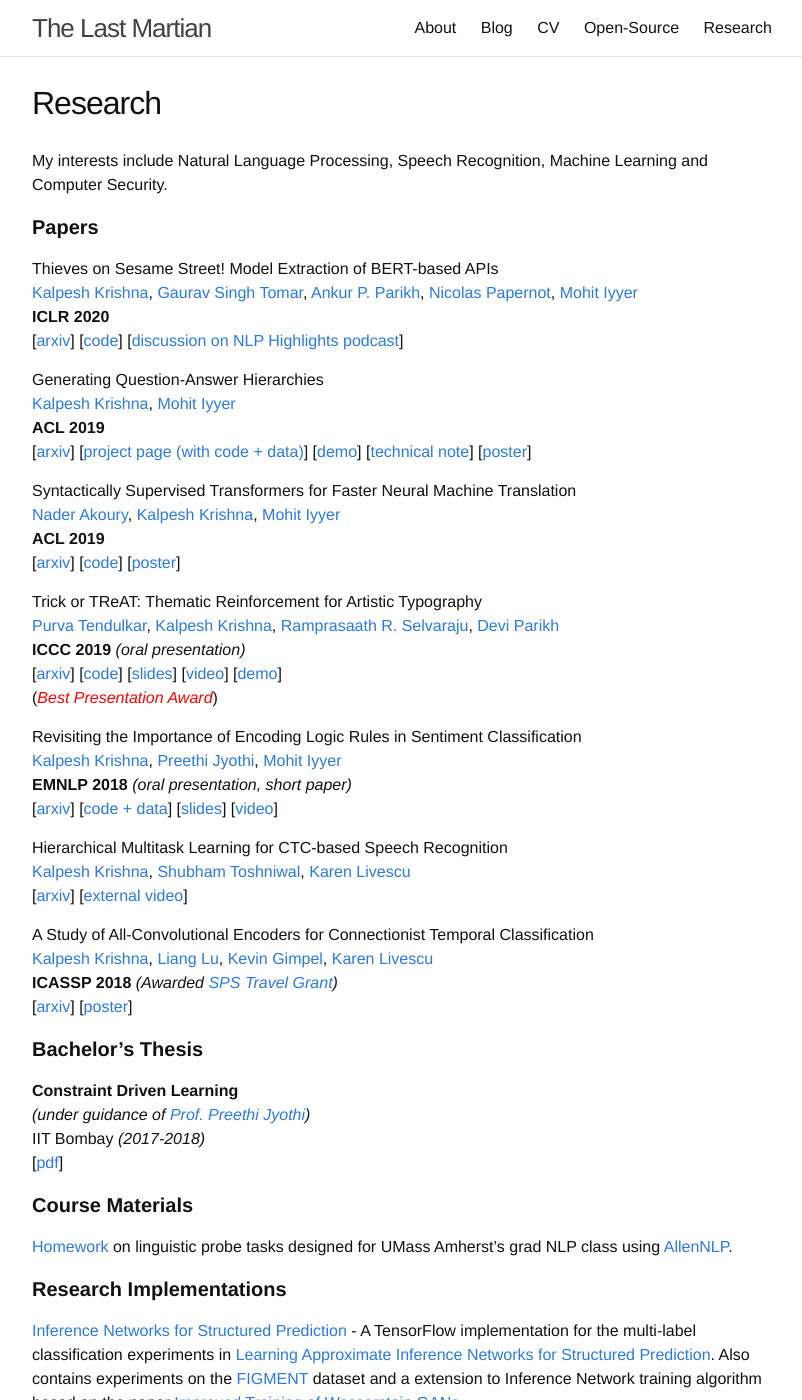
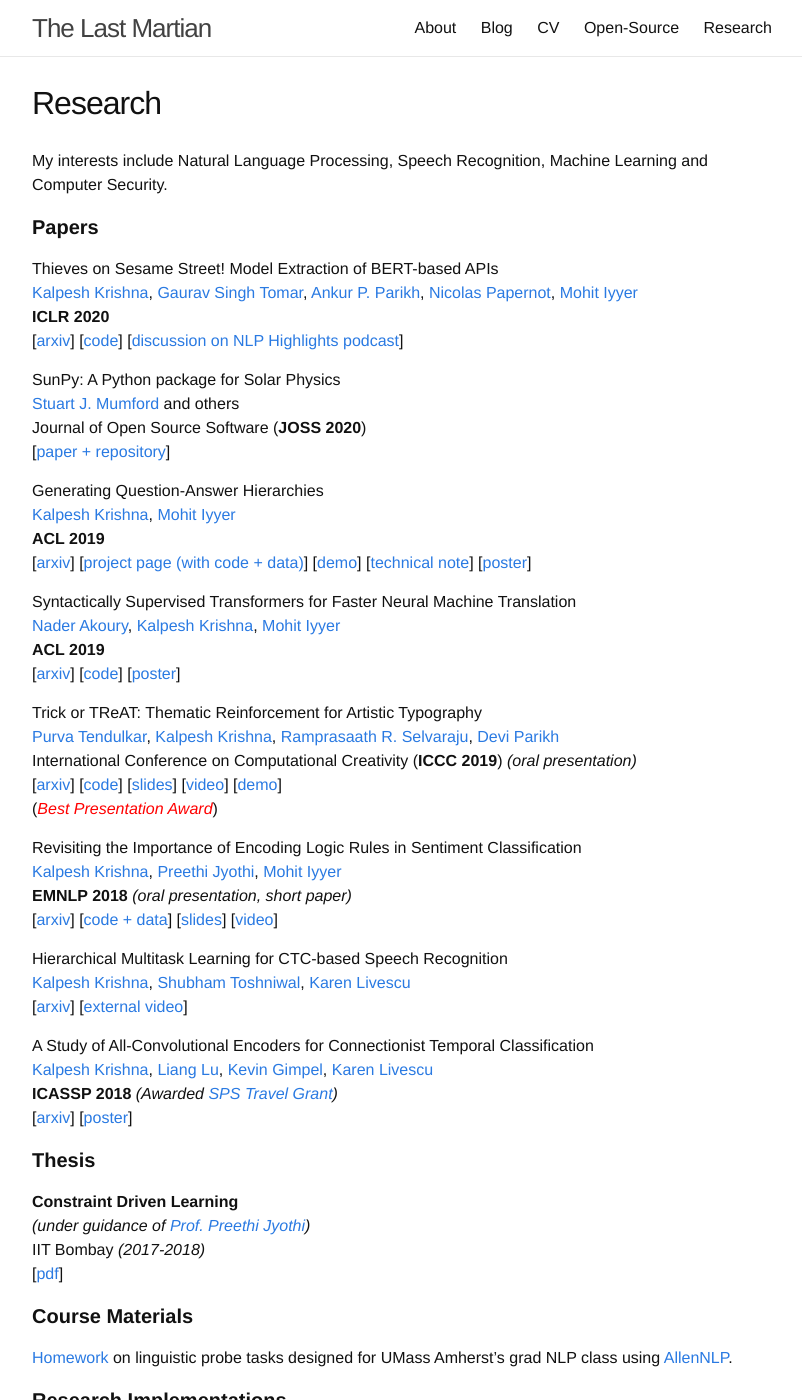
Before and after one commit to martiansideofthemoon/martiansideofthemoon.github.io, a Jekyll site: the page built from _pages/research.md, in a window 1280 px wide and 1400 px high. Shown: the whole window, without its empty margins (238-1040 px from the left). Built offline with Jekyll 4.4.1, drawn with Linux system fonts in a browser that asks for light colours; comment, search, counter and statistics services are not loaded.

Commit message:
Adding JOSS, blog updates

```diff
--- a/_pages/research.md
+++ b/_pages/research.md
@@ -12,6 +12,11 @@ Thieves on Sesame Street! Model Extraction of BERT-based APIs
 **ICLR 2020**
 \[[arxiv](https://arxiv.org/abs/1910.12366)\] \[[code](https://github.com/google-research/language/tree/master/language/bert_extraction)\] \[[discussion on NLP Highlights podcast](https://soundcloud.com/nlp-highlights/104-model-distillation-with-victor-sanh-and-thomas-wolf#t=8:00)\]
 
+SunPy: A Python package for Solar Physics
+[Stuart J. Mumford](http://stuartmumford.uk/) and others
+Journal of Open Source Software (**JOSS 2020**)
+\[[paper + repository](https://joss.theoj.org/papers/10.21105/joss.01832)\]
+
 Generating Question-Answer Hierarchies
 [Kalpesh Krishna](http://martiansideofthemoon.github.io/), [Mohit Iyyer](https://people.cs.umass.edu/~miyyer/)
 **ACL 2019**
@@ -24,7 +29,7 @@ Syntactically Supervised Transformers for Faster Neural Machine Translation
 
 Trick or TReAT: Thematic Reinforcement for Artistic Typography
 [Purva Tendulkar](http://purvaten.github.io/), [Kalpesh Krishna](http://martiansideofthemoon.github.io/), [Ramprasaath R. Selvaraju](https://ramprs.github.io/), [Devi Parikh](https://www.cc.gatech.edu/~parikh/)
-**ICCC 2019** *(oral presentation)*
+International Conference on Computational Creativity (**ICCC 2019**) *(oral presentation)*
 \[[arxiv](https://arxiv.org/abs/1903.07820)\] \[[code](https://github.com/purvaten/treat)\] \[[slides](https://purvaten.github.io/data/TReAT-talk.pdf)\] \[[video](https://photos.google.com/share/AF1QipNFg9TYf2Wk6z6zKg3I3rT7jiWoH97cRVIQ-_JrZwIUUMqkyWHomVc1Lv1UGduraA/photo/AF1QipOm-e6jFA3Im9eiHt79R-A0j36CSVCoqSeU_VZG?key=dDFhdGlYUV9yVkUzOW5YaFlaeXdhMGQ1UHZ0QnZ3)\] \[[demo](http://doodle.cloudcv.org/)\]
 (<a style="color:red" href="https://twitter.com/jmacunha/status/1142184529026662400"><i>Best Presentation Award</i></a>)
 
@@ -42,7 +47,7 @@ A Study of All-Convolutional Encoders for Connectionist Temporal Classification
 **ICASSP 2018** *(Awarded [SPS Travel Grant](https://signalprocessingsociety.org/events/sps-travel-grants))*
 \[[arxiv](https://arxiv.org/abs/1710.10398)\] \[[poster](https://sigport.org/sites/default/files/docs/study-convolutional-encoders.pdf)\]
 
-#### **Bachelor's Thesis**
+#### **Thesis**
 
 **Constraint Driven Learning**
 *(under guidance of [Prof. Preethi Jyothi](https://www.cse.iitb.ac.in/~pjyothi/))*
--- a/_posts/2020-02-10-model-extraction-bert.markdown
+++ b/_posts/2020-02-10-model-extraction-bert.markdown
@@ -82,11 +82,11 @@ These results suggest that the closeness of the queries to the original training
 
 ### Is it possible to defend APIs against model extraction?
 
-We investigated two strategies to defend APIs against model extraction --- 1) membership classification 2) API watermarking. While **both defenses were effective to some degree, they work only in limited settings** --- sophisticated adversaries might anticipate these defenses and develop simple modifications to their attacks to circumvent these defenses. Defense against model extraction is a tricky open problem, since an ideal defense should not only preserve API utility but also be undetectable to an attacker.
+We investigated two strategies to defend APIs against model extraction --- 1) membership classification 2) API watermarking. While **both defenses were effective to some degree, they work only in limited settings** --- sophisticated adversaries might anticipate these defenses and develop simple modifications to their attacks to circumvent these defenses. Defense against model extraction is a [tricky open problem](https://arxiv.org/pdf/1909.01838.pdf#section.8), since an ideal defense should not only preserve API utility but also be undetectable to an attacker.
 
 ### Conclusions & Future Work
 
-In this work we studied model extraction attacks in natural language processing. The attacks we discussed were quite simple and should be treated as lower bounds to more sophisticated attacks leveraging active learning. We hope that this work highlights the dangers of model extraction and fuels research in the development of defense mechanisms which slow down or prevent model extraction.
+In this work we studied model extraction attacks in natural language processing. The attacks we discussed were quite simple and should be treated as lower bounds to more [sophisticated attacks](https://arxiv.org/abs/1811.02054) leveraging active learning. We hope that this work highlights the need for more research in the development of defense mechanisms which make model extraction impractical.
 
 Besides work on attack-defense mechanisms, we see two other avenues for research building on this body of work.
 
```
